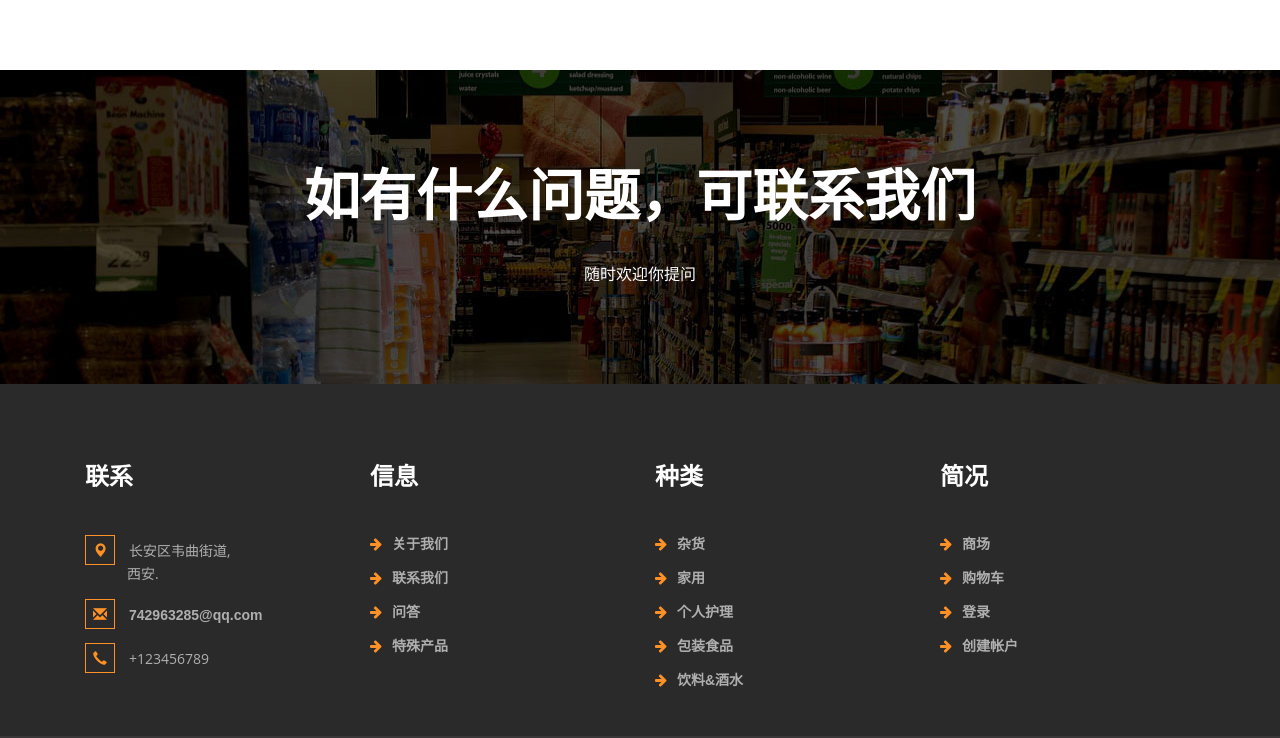
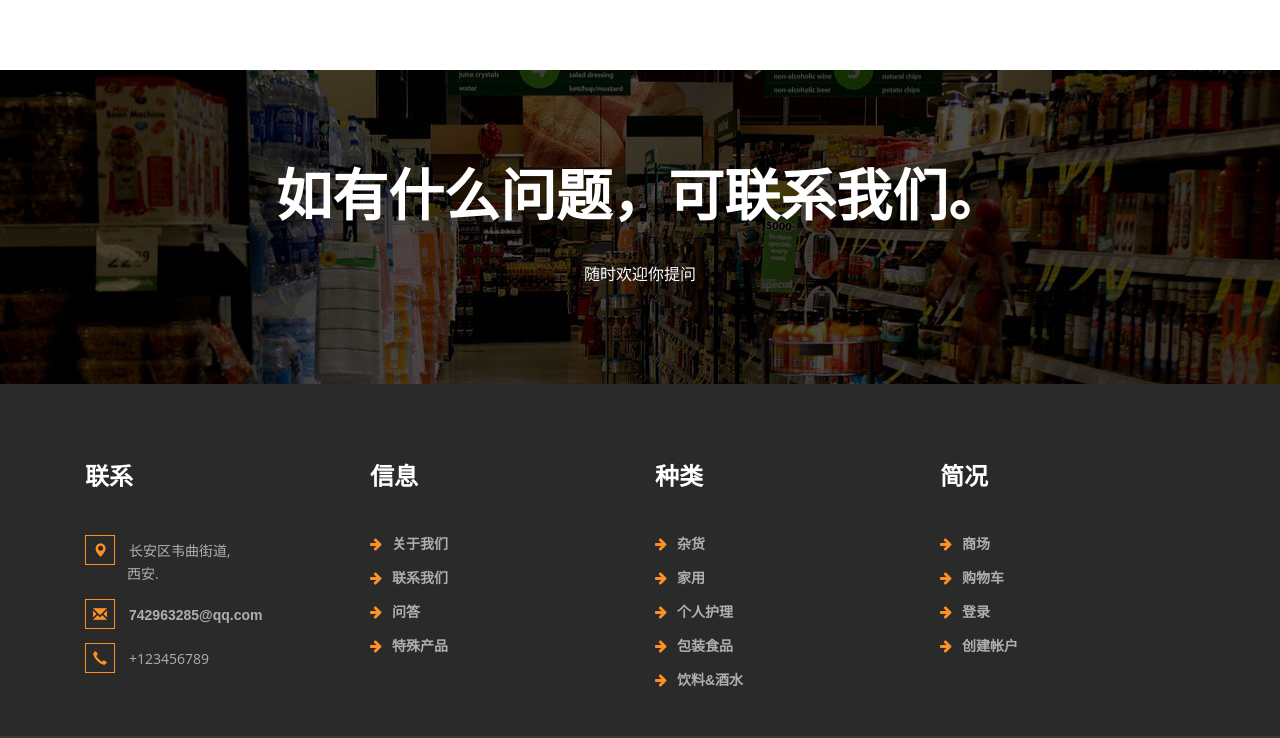
Before and after one commit to ZHDgit/chaoshi, a plain HTML site: page about.html in a window 1280 px wide. Shown: the part 1416-2154 px from the top of the page. Drawn offline with Linux system fonts and the light colour scheme.

Commit message:
https://github.com/ZHDgit/chaoshi.git

```diff
--- a/about.html
+++ b/about.html
@@ -304,7 +304,7 @@ Smartphone Compatible web template, free webdesigns for Nokia, Samsung, LG, Sony
 	<div class="about-slid agileits-w3layouts">
 		<div class="container">
 			<div class="about-slid-info">
-				<h2>如有什么问题，可联系我们</h2>
+				<h2>如有什么问题，可联系我们。</h2>
 				<p>随时欢迎你提问</p>
 			</div>
 		</div>
```
